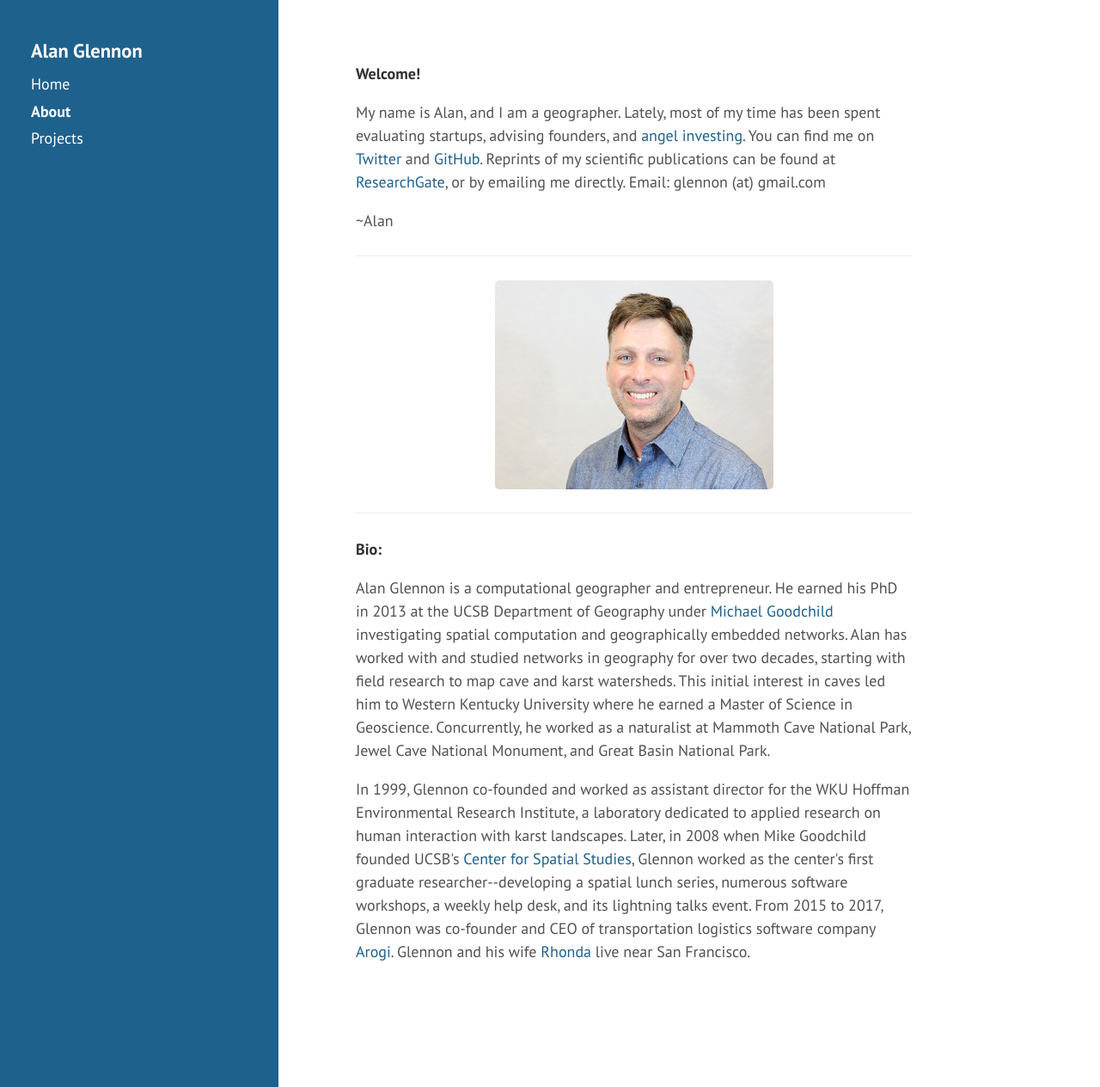
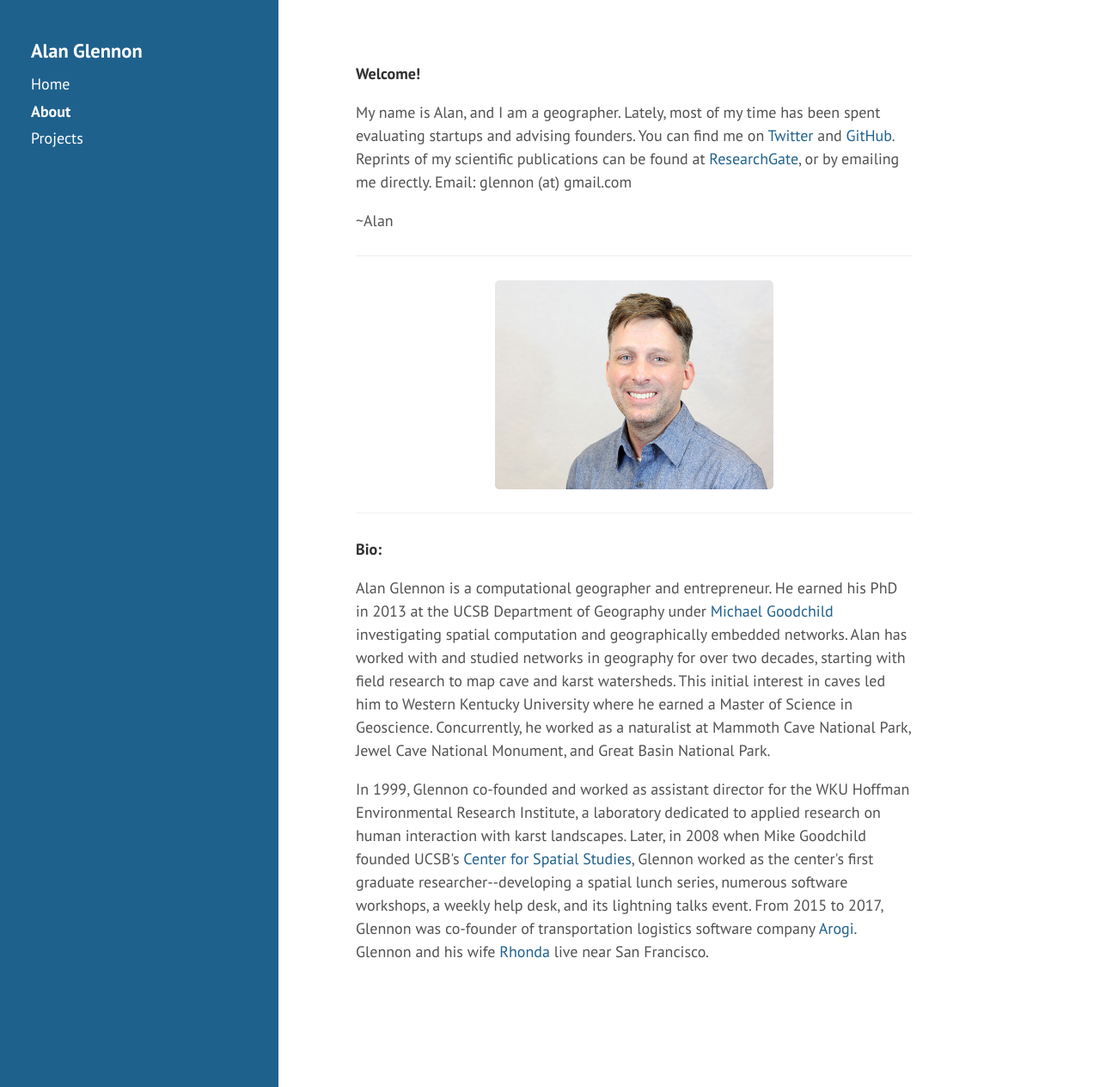
Before and after one commit to glennon/glennon.github.io, a Jekyll site: the page built from about.md, in a window 1280 px wide and 1264 px high. Shown: the whole window at 86% size. Built offline with Jekyll 4.4.1, drawn with Linux system fonts in a browser that asks for light colours.

Commit message:
Update about.md

```diff
--- a/about.md
+++ b/about.md
@@ -5,7 +5,7 @@ title: About
 
 **Welcome!**
 <p>
-My name is Alan, and I am a geographer. Lately, most of my time has been spent evaluating startups, advising founders, and <a href="https://angel.co/glennon">angel investing</a>. You can find me on <a href="https://twitter.com/glennon">Twitter</a> and <a href="https://github.com/glennon">GitHub</a>. Reprints of my scientific publications can be found at <a href="https://www.researchgate.net/profile/Alan_Glennon">ResearchGate</a>, or by emailing me directly. Email: glennon (at) gmail.com
+My name is Alan, and I am a geographer. Lately, most of my time has been spent evaluating startups and advising founders. You can find me on <a href="https://twitter.com/glennon">Twitter</a> and <a href="https://github.com/glennon">GitHub</a>. Reprints of my scientific publications can be found at <a href="https://www.researchgate.net/profile/Alan_Glennon">ResearchGate</a>, or by emailing me directly. Email: glennon (at) gmail.com
 </p>
 ~Alan
 
@@ -21,6 +21,6 @@ My name is Alan, and I am a geographer. Lately, most of my time has been spent e
 <p>Alan Glennon is a computational geographer and entrepreneur. He earned his PhD in 2013 at the UCSB Department of Geography under <a href="https://www.geog.ucsb.edu/~good/">Michael Goodchild</a> investigating spatial computation and geographically embedded networks. Alan has worked with and studied networks in geography for over two decades, starting with field research to map cave and karst watersheds. This initial interest in caves led him to Western Kentucky University where he earned a Master of Science in Geoscience. Concurrently, he worked as a naturalist at Mammoth Cave National Park, Jewel Cave National Monument, and Great Basin National Park.
 </p>
 <p>
-In 1999, Glennon co-founded and worked as assistant director for the WKU Hoffman Environmental Research Institute, a laboratory dedicated to applied research on human interaction with karst landscapes. Later, in 2008 when Mike Goodchild founded UCSB's <a href="http://spatial.ucsb.edu/personnel/alan-glennon/">Center for Spatial Studies</a>, Glennon worked as the center's first graduate researcher--developing a spatial lunch series, numerous software workshops, a weekly help desk, and its lightning talks event. From 2015 to 2017, Glennon was co-founder and CEO of transportation logistics software company <a href="https://github.com/arogi">Arogi</a>. Glennon and his wife <a href="https://twitter.com/rmglennon">Rhonda</a> live near San Francisco.
+In 1999, Glennon co-founded and worked as assistant director for the WKU Hoffman Environmental Research Institute, a laboratory dedicated to applied research on human interaction with karst landscapes. Later, in 2008 when Mike Goodchild founded UCSB's <a href="http://spatial.ucsb.edu/personnel/alan-glennon/">Center for Spatial Studies</a>, Glennon worked as the center's first graduate researcher--developing a spatial lunch series, numerous software workshops, a weekly help desk, and its lightning talks event. From 2015 to 2017, Glennon was co-founder of transportation logistics software company <a href="https://github.com/arogi">Arogi</a>. Glennon and his wife <a href="https://twitter.com/rmglennon">Rhonda</a> live near San Francisco.
 </p>
 <p />
```
